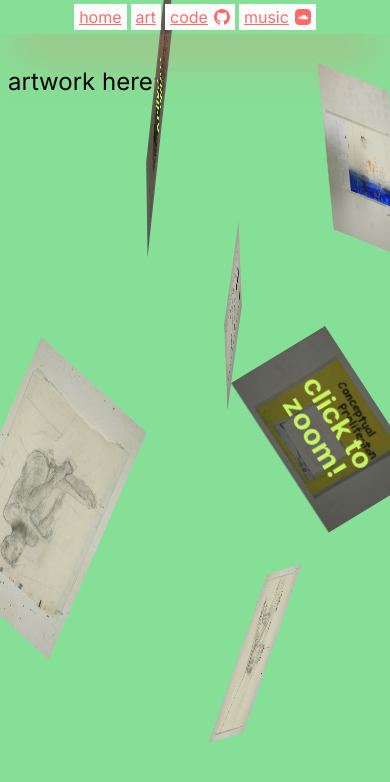
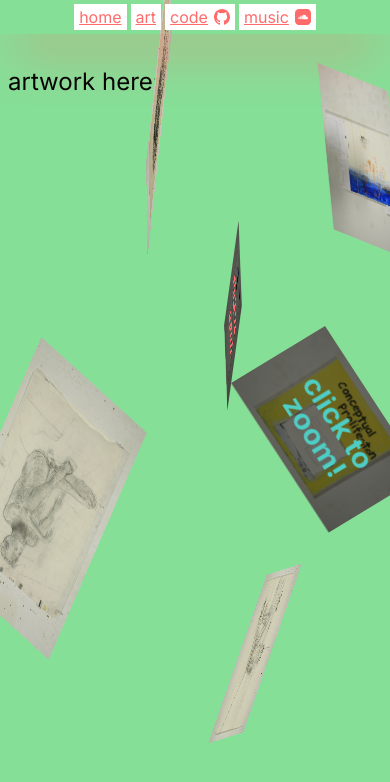
Before and after one commit to veryeasily/veryeasily.github.io, a Next.js app: page /art in a window 390 px wide. Shown: the top 782 px of the page. Built offline with nearby package versions, Linux system fonts and the light colour scheme; a web font is replaced by a local one.

Commit message:
refactor(artwork): click me class

```diff
--- a/src/app/header.tsx
+++ b/src/app/header.tsx
@@ -87,18 +87,7 @@ const Header = ({ className, ...rest }: React.HTMLProps<HTMLElement>) => {
         ))}
       </div>
 
-      <div className="header_side-links flex flex-1 justify-end gap-1 md:gap-2">
-        {/* {sideLinks.map(({ Icon, href }) => (
-          <a
-            href={href}
-            target="_blank"
-            key={href}
-            className="header_side-link text-cycle block invert hover:text-teal-500"
-          >
-            <Icon className="h-5 w-5 md:h-8 md:w-8" />
-          </a>
-        ))} */}
-      </div>
+      <div className="header_spacer flex-1" />
     </header>
   )
 }
--- a/src/ui/artwork.tsx
+++ b/src/ui/artwork.tsx
@@ -78,6 +78,13 @@ function useRandomPosition() {
   return position
 }
 
+function makeClickMeClass() {
+  const rand = Math.random()
+  if (rand < 5 / 6) return "hidden"
+
+  return randomElement(["text-primary", "text-secondary", "text-tertiary", "text-quaternary"])
+}
+
 export default function Artwork({
   src,
   active = false,
@@ -85,29 +92,22 @@ export default function Artwork({
   ...rest
 }: ArtworkProps) {
   const [dimensions, setDimensions] = useState({ width: 0, height: 0 })
+  const loaded = dimensions.width > 0 && dimensions.height > 0
+
+  const [elt, setElt] = useState<HTMLDivElement | null>(null)
+  const [clickMeClass, setClickMeClass] = useState("hidden")
   const position = useRandomPosition()
-  const loaded = dimensions.width > 0 && dimensions.height > 0
-  const [elt, setElt] = useState<HTMLDivElement | null>(null)
-  const [clickMe, setClickMe] = useState<string | null>(null)
 
   useEffect(() => {
     if (active) return
 
     const interval = setInterval(() => {
-      const result = Math.random() < 1 / 6
-      if (!result) {
-        setClickMe(null)
-        return
-      }
-
-      setClickMe(
-        randomElement(["text-primary", "text-secondary", "text-tertiary", "text-quaternary"]),
-      )
+      setClickMeClass(makeClickMeClass())
     }, FAST_INTERVAL_TIME)
 
     return () => {
       clearInterval(interval)
-      setClickMe(null)
+      setClickMeClass("hidden")
     }
   }, [active])
 
@@ -153,16 +153,14 @@ export default function Artwork({
         {...rest}
       />
 
-      {clickMe && (
       <div
         className={clsx(
           "pointer-events-none absolute inset-0 flex items-center justify-center bg-black bg-opacity-50 text-center text-6xl font-bold",
-            clickMe,
+          clickMeClass,
         )}
       >
         click to zoom!
       </div>
-      )}
     </div>
   )
 }
```
Lines whose indentation alone changed are shown as unchanged.
